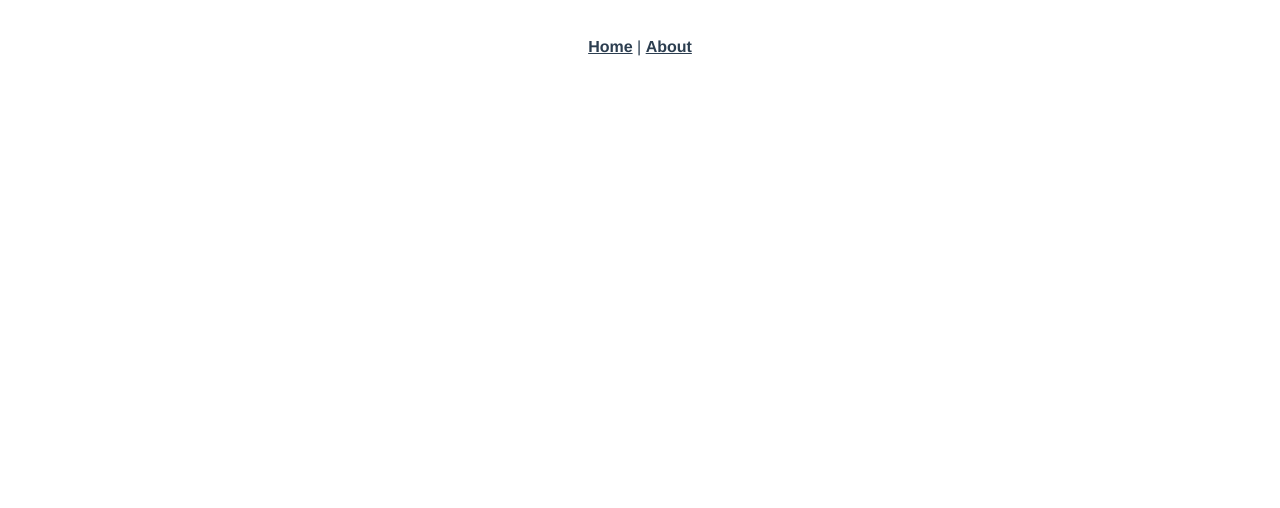
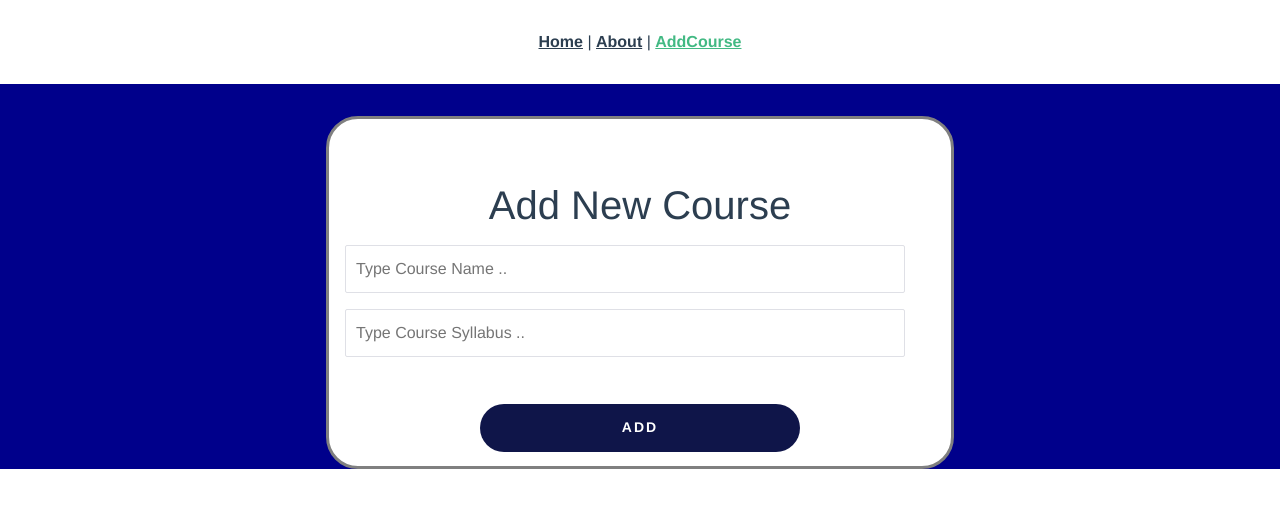
Before and after one commit to DaiAlaa/LMS-front-end, a Vue app: page /addcourse in a window 1280 px wide. Shown: the top 508 px of the page. Built offline with nearby package versions, Linux system fonts and the light colour scheme.

Commit message:
new course

```diff
--- a/package.json
+++ b/package.json
@@ -9,8 +9,14 @@
     "lint": "vue-cli-service lint"
   },
   "dependencies": {
+    "@fortawesome/fontawesome-free": "^5.15.4",
+    "@popperjs/core": "^2.11.0",
     "axios": "^0.24.0",
+    "bootstrap": "^5.1.3",
     "core-js": "^3.6.5",
+    "jquery": "^3.6.0",
+    "popper.js": "^1.16.1",
+    "v-video-embed": "^1.0.8",
     "vue": "^2.6.11",
     "vue-router": "^3.2.0",
     "vuex": "^3.4.0"
--- a/src/App.vue
+++ b/src/App.vue
@@ -2,8 +2,10 @@
   <div id="app">
     <div id="nav">
       <router-link to="/">Home</router-link> |
-      <router-link to="/about">About</router-link>
+      <router-link to="/about">About</router-link> |
+      <router-link to="/addcourse">AddCourse</router-link>
     </div>
+    <!-- knows the route i opened in the broswer and get the matching template (content) -->
     <router-view />
   </div>
 </template>
--- a/src/main.js
+++ b/src/main.js
@@ -3,6 +3,9 @@ import App from "./App.vue";
 import router from "./router";
 import store from "./store";
 import axios from "axios";
+
+import "bootstrap";
+import "bootstrap/dist/css/bootstrap.min.css";
 
 Vue.config.productionTip = false;
 
--- a/src/router/index.js
+++ b/src/router/index.js
@@ -1,6 +1,7 @@
 import Vue from "vue";
 import VueRouter from "vue-router";
 import Home from "../views/Home.vue";
+import AddCourse from "../views/AddCourse";
 
 Vue.use(VueRouter);
 
@@ -11,6 +12,11 @@ const routes = [
     component: Home,
   },
 
+  {
+    path: "/addcourse",
+    name: "AddCourse",
+    component: AddCourse,
+  },
 ];
 
 const router = new VueRouter({
--- /dev/null
+++ b/src/views/AddCourse.vue
@@ -0,0 +1,153 @@
+<template>
+    <div class="conatiner parent px-0">
+      <div class="row">
+        <div class="col-md-3"></div>
+        <div class="col-md-6">
+          <form class="signup-form">
+            <h1>Add New Course</h1>
+
+            <input type="text" placeholder="Type Course Name .." v-model="course_name" required />
+            <input type="text" placeholder="Type Course Syllabus .." v-model="course_syllabse" required />
+            <!-- <p v-if="invalid_email == true" class="invalid" id="invalid_email">
+              The email address you supplied is invalid.
+            </p> -->
+
+            <button @click.prevent="addCourse()" id="signup-btn" type="submit" testid="sign up button" class="costum-btn">
+              Add
+            </button>
+          </form>
+        </div>
+      </div>
+    </div>
+</template>
+<style lang="scss" scoped>
+
+.parent{
+  background-color:darkblue;
+  height:100%;
+  width: 100vw;
+  // background: fixed;
+}
+input {
+  height: 3em;
+  padding: 0.625em 0.625em 0.625em;
+  border-radius: 2px;
+  border: 1px solid #dfe0e6;
+  color: #1c1c1f;
+  width: 90%;
+  align-items: center;
+  display: block;
+  margin: 1em;
+  // background-color: transparent;
+}
+.gender{
+  height:1.5em;
+}
+.costum-btn {
+  font-size: 14px;
+  line-height: 1;
+  border-radius: 500px;
+  padding: 16px 48px 18px;
+  margin-bottom: 14px;
+  margin-top: 31px;
+  margin-left: auto;
+  margin-right: auto;
+  color: #fff;
+  text-decoration: none;
+  font-weight: 700;
+  text-align: center;
+  cursor: pointer;
+  transition-duration: 0.3s;
+  border-width: 0;
+  letter-spacing: 2px;
+  /* min-width: 160px; */
+  text-transform: uppercase;
+  white-space: normal;
+  float: center;
+}
+  // -webkit-appearance: none;
+  // -moz-appearance: none;
+.highlight {
+  color: #0f1549;
+  display: inline-block;
+}
+.highlight:hover {
+  color: #0f1549;
+  cursor: pointer;
+}
+
+.invalid {
+  color: #bd3200;
+  text-align: left;
+}
+
+#signup-btn {
+  background-color: #0f1549;
+  max-width: 320px;
+  width: 100%;
+}
+#signup-btn:hover {
+  background-color: #0f1549;
+}
+label{
+  margin-top:1em;
+}
+.signup-form {
+  background-color: white;
+  margin-top: 2em;
+  border:solid #1c1c1f;
+  border-radius: 2em;
+  border-color:gray ;
+  // background-size: cover;
+  // position: absolute;
+  // display: block;
+}
+
+// form {
+//   height: calc(120vh);
+// }
+h1 {
+  margin-top: 10%;
+}
+.start{
+  margin-top:5% ;
+}
+</style>
+<script>
+import { mapGetters } from "vuex";
+export default {
+    name:"AddCourse",
+    components:{},
+    data:function(){
+        return{
+          course_name: "",
+          course_syllabse: "",
+
+        }
+
+    },
+    methods: {
+      addCourse(){
+        // this.trigger_validation = true;
+        // this.can_submit = true;
+        setTimeout(() => {
+          let new_course = { //ceate new course obj
+            course_name: this.course_name,
+            course_syllabse: this.course_syllabse,
+          };
+          this.$store.dispatch("Authorization/signUp", new_course);
+          // this.$router.replace("/EmailConfirmation");
+          // this.$router.replace("/");
+      }, 200);
+      },
+
+    },
+    computed:{
+      ...mapGetters({
+      isLoggedIn: "Authorization/GetStatus",
+    }),
+
+
+    }
+}
+</script>
```
Also changed, not shown: 1 other file (tests, documents, lock files or other folders).
